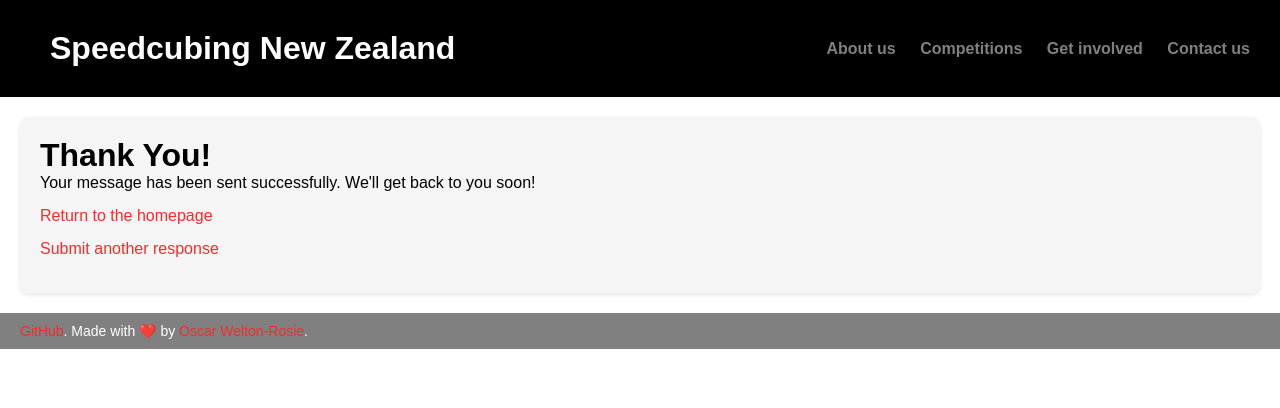
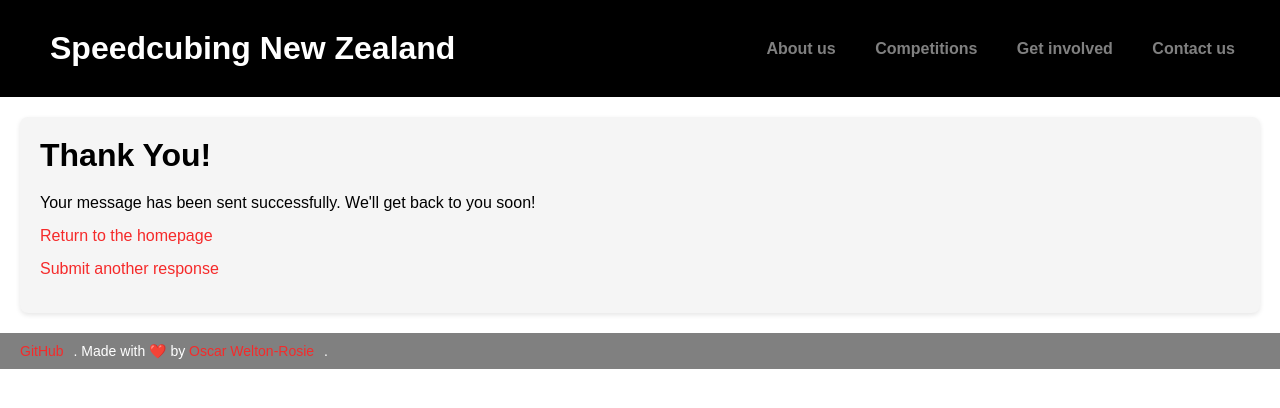
Before and after one commit to OWelton-Rosie/prospective-SNZ-website, a plain HTML site: page form_finish.html in a window 1280 px wide. Drawn offline with Linux system fonts and the light colour scheme.

Commit message:
Update style.css

```diff
--- a/style.css
+++ b/style.css
@@ -51,6 +51,10 @@ a:hover {
     text-decoration: underline;
 }
 
+.header div strong {
+    margin-right: 15px; /* Added spacing between navigation links */
+}
+
 /* Section and Container Styling */
 .main-section,
 .about-section {
@@ -60,6 +64,19 @@ a:hover {
     margin: 20px;
     border-radius: 8px;
     box-shadow: 0 2px 5px rgba(0, 0, 0, 0.1);
+}
+
+.main-section h1 {
+    margin-bottom: 20px; /* Space below the heading */
+}
+
+.main-section p {
+    margin-bottom: 20px; /* Space below the paragraph */
+}
+
+.main-section a {
+    display: block; /* Makes links block-level elements */
+    margin-bottom: 10px; /* Space below each link */
 }
 
 /* Adjust margin-bottom for headings to increase space below */
@@ -229,6 +246,7 @@ select {
 .footer a {
     color: #f52a2a;
     text-decoration: none;
+    margin-right: 10px; /* Added spacing between footer links */
 }
 
 .footer a:hover {
```
